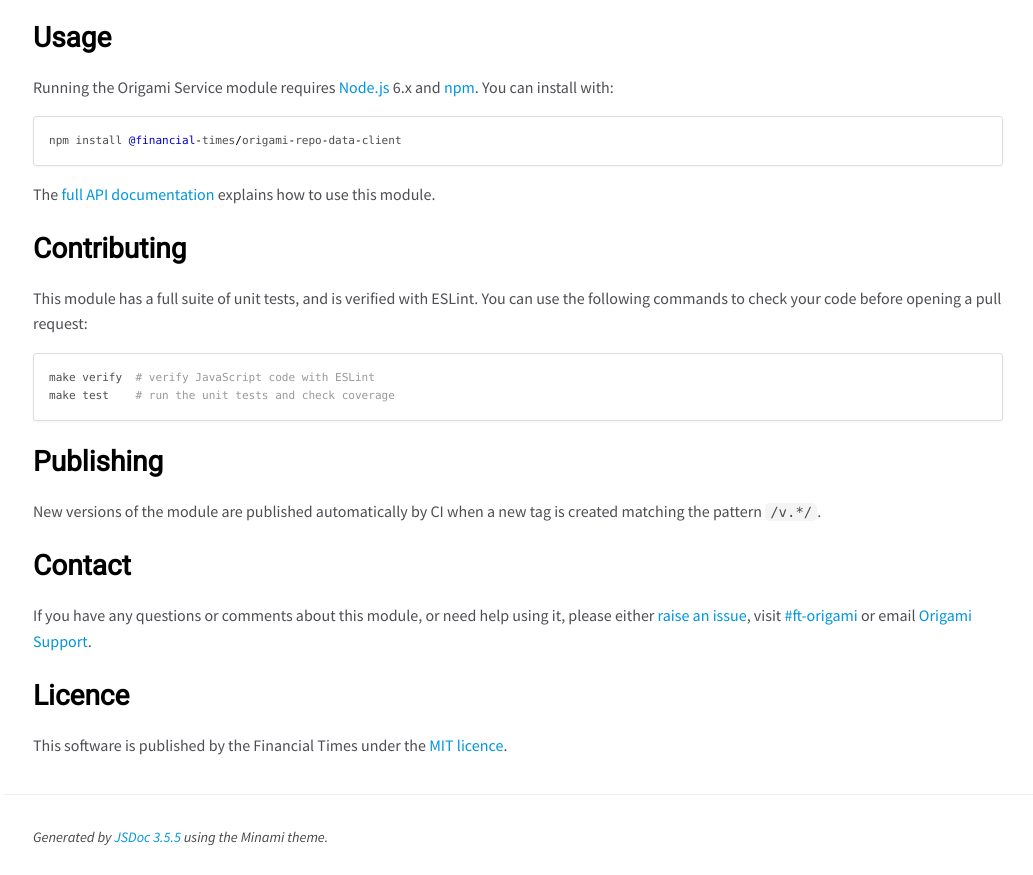
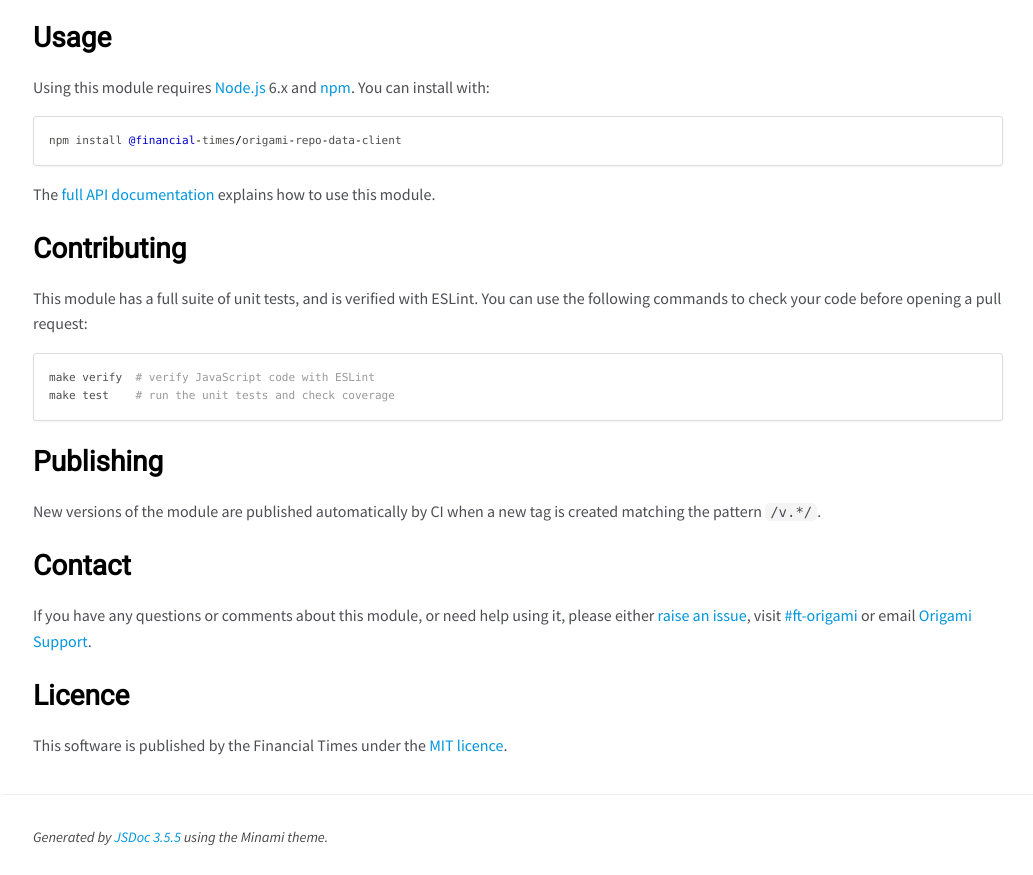
Before and after one commit to Financial-Times/origami-repo-data-client-node, a website: page docs/index.html in a window 1280 px wide. Shown: the part 1167-2042 px from the top of the page, without its empty margins (247-1280 px from the left). Drawn offline with nearby package versions, Linux system fonts and the light colour scheme.

Commit message:
Correct README typo

```diff
--- a/docs/index.html
+++ b/docs/index.html
@@ -70,7 +70,7 @@ const repos = await repoData.getRepos();</code></pre><h2 id="table-of-contents">
 <li><a href="#licence">Licence</a></li>
 </ul>
 <h2 id="usage">Usage</h2>
-<p>Running the Origami Service module requires <a href="https://nodejs.org/">Node.js</a> 6.x and <a href="https://www.npmjs.com/">npm</a>. You can install with:</p>
+<p>Using this module requires <a href="https://nodejs.org/">Node.js</a> 6.x and <a href="https://www.npmjs.com/">npm</a>. You can install with:</p>
 <pre class="prettyprint source lang-sh"><code>npm install @financial-times/origami-repo-data-client</code></pre><p>The <a href="http://financial-times.github.io/origami-repo-data-client-node">full API documentation</a> explains how to use this module.</p>
 <h2 id="contributing">Contributing</h2>
 <p>This module has a full suite of unit tests, and is verified with ESLint. You can use the following commands to check your code before opening a pull request:</p>
```
Also changed, not shown: README.md.
